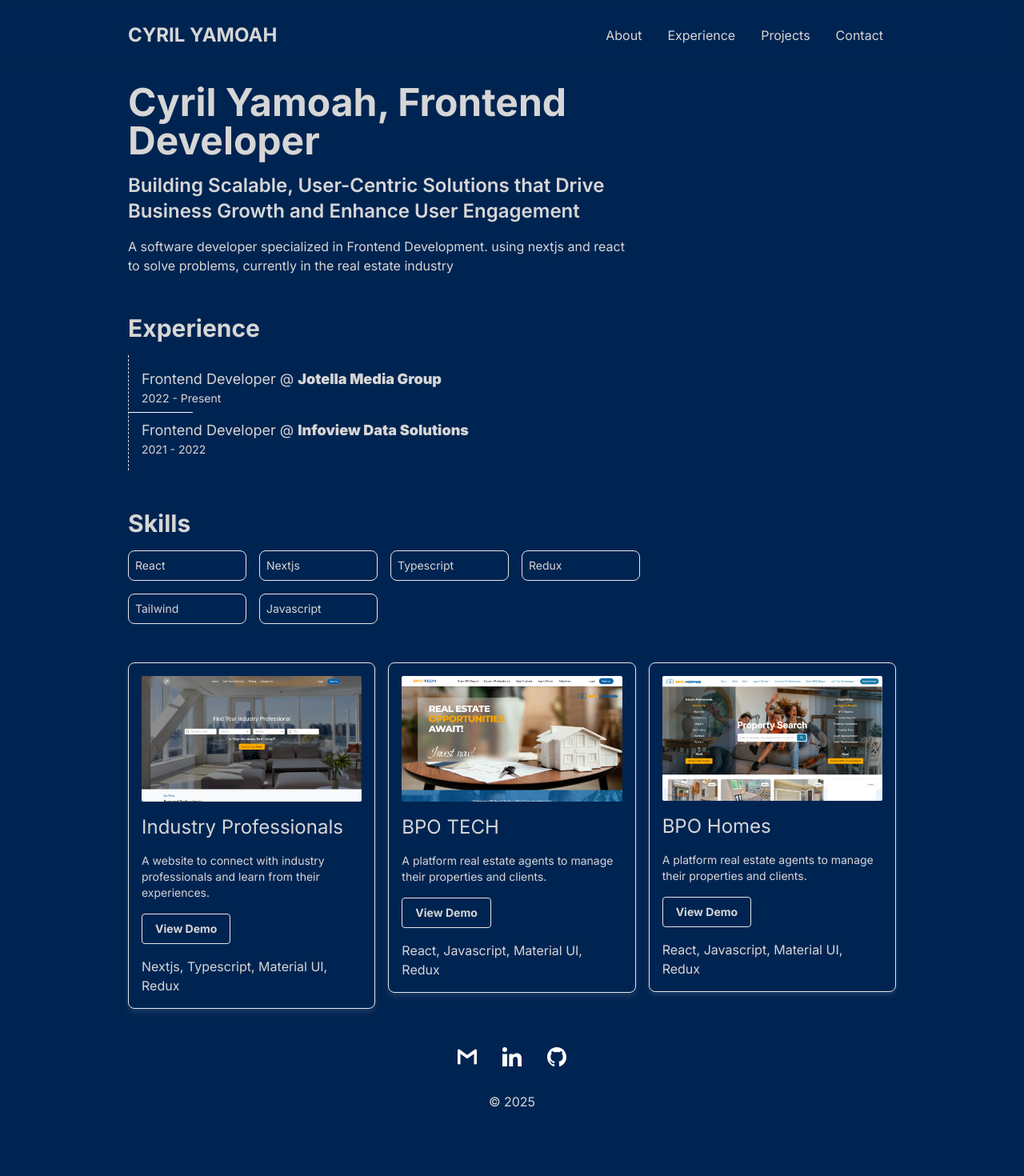
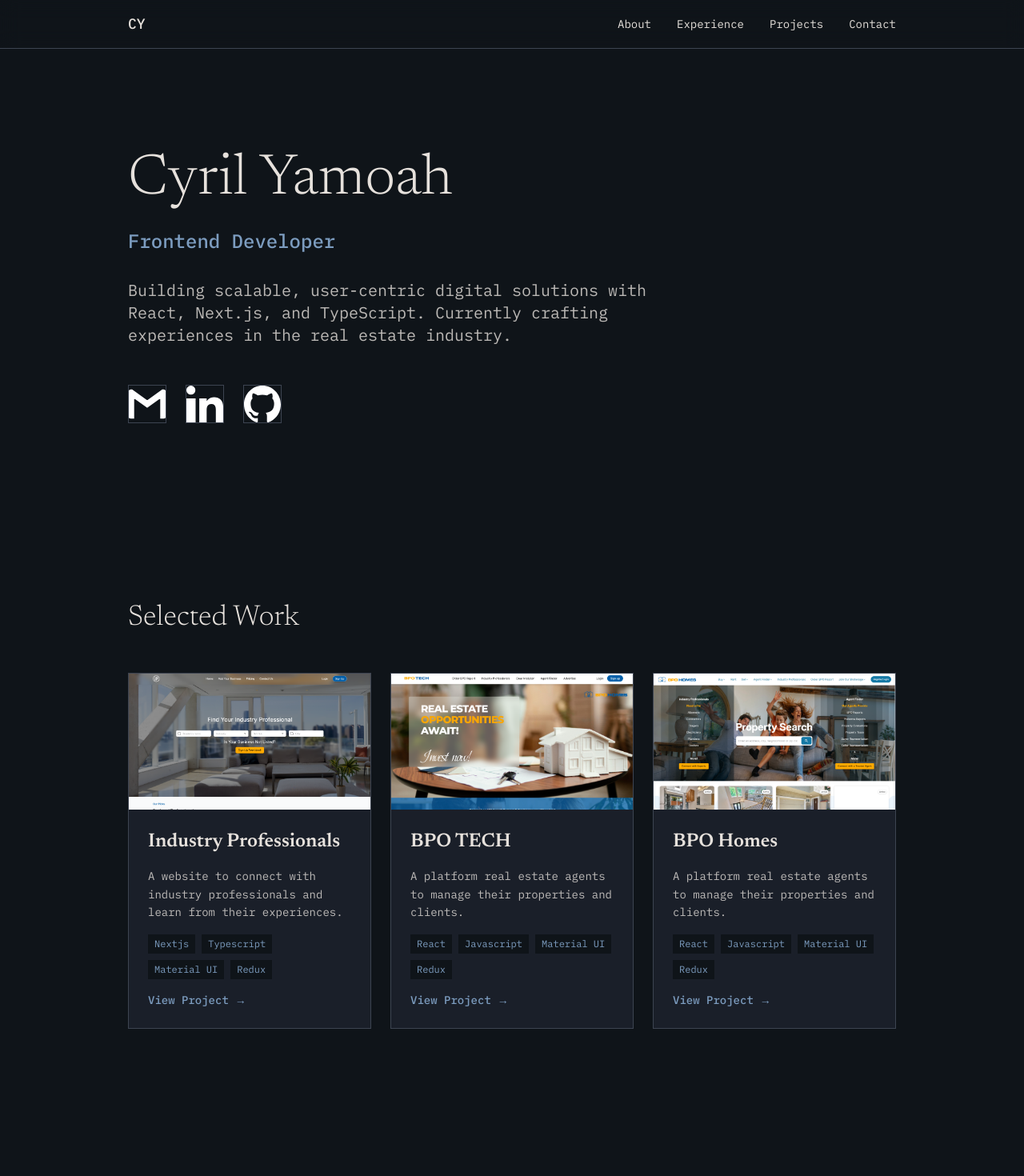
Before and after one commit to ceesiyamoah/porfolio, a Next.js app: page / in a window 1280 px wide. Shown: the top 1470 px of the page at 80% size. Before the commit the page ends 1405 px from the top, so only its background shows below. Built offline with nearby package versions, Linux system fonts and the light colour scheme.

Commit message:
nice one

```diff
--- a/app/globals.css
+++ b/app/globals.css
@@ -3,12 +3,16 @@
 @tailwind utilities;
 
 :root {
-	--background: #002451;
-	--foreground: #d6d6d6;
+	--background: #0f1419;
+	--foreground: #e6e1dc;
+	--accent: #7c9cbf;
+	--accent-dark: #5a7a9a;
+	--muted: #3d4451;
+	--card-bg: #1a1f29;
 }
 
 body {
 	color: var(--foreground);
 	background: var(--background);
-	font-family: Inter, Helvetica, sans-serif;
+	font-family: var(--font-ibm-plex-mono), monospace;
 }
--- a/app/layout.tsx
+++ b/app/layout.tsx
@@ -1,10 +1,17 @@
-import { Inter } from 'next/font/google';
+import { Newsreader, IBM_Plex_Mono } from 'next/font/google';
 import './globals.css';
 import { ReactNode } from 'react';
 
-const inter = Inter({
-	variable: '--font-inter',
+const newsreader = Newsreader({
+	variable: '--font-newsreader',
 	subsets: ['latin'],
+	weight: ['300', '400', '600', '700'],
+});
+
+const ibmPlexMono = IBM_Plex_Mono({
+	variable: '--font-ibm-plex-mono',
+	subsets: ['latin'],
+	weight: ['300', '400', '500', '600'],
 });
 
 export default function RootLayout({
@@ -14,7 +21,7 @@ export default function RootLayout({
 }>) {
 	return (
 		<html lang='en'>
-			<body className={`${inter.variable} antialiased scroll-smooth`}>{children}</body>
+			<body className={`${newsreader.variable} ${ibmPlexMono.variable} antialiased scroll-smooth`}>{children}</body>
 		</html>
 	);
 }
--- a/app/page.tsx
+++ b/app/page.tsx
@@ -69,95 +69,130 @@ const contactLinks = [
 
 export default function Home() {
 	return (
-		<div className='size-full'>
+		<div className='size-full relative'>
 			<Navbar />
-			<div className='p-4 md:px-40 space-y-12'>
-				<div className='space-y-4 lg:w-2/3 text md:text-left' id='about'>
-					<div className='space-y-4'>
-						<h1 className='text-xl md:text-5xl font-bold'>Cyril Yamoah, Frontend Developer</h1>
-						<h2 className='text-lg md:text-2xl font-semibold '>
-							Building Scalable, User-Centric Solutions that Drive Business Growth and Enhance User Engagement
-						</h2>
-					</div>
-					<p className=''>
-						A software developer specialized in Frontend Development. using nextjs and react to solve problems,
-						currently in the real estate industry
+
+			{/* Hero Section - Simple & Clean */}
+			<section className='py-24 md:py-32 px-4 md:px-40' id='about'>
+				<div className='max-w-4xl'>
+					<h1 className='text-5xl md:text-7xl font-light font-[family-name:var(--font-newsreader)] mb-6 leading-tight'>
+						Cyril Yamoah
+					</h1>
+					<p className='text-xl md:text-2xl text-[var(--accent)] mb-8 font-medium'>
+						Frontend Developer
 					</p>
-				</div>
-
-				<div className='space-y-4 lg:w-2/3' id='experience'>
-					<h2 className='text-xl md:text-3xl font-bold '>Experience</h2>
-					<div className='border-l space-y-4 relative border-dashed p-4'>
-						{experience.map((exp, ind) => (
-							<p
-								className={`relative flex flex-col ${
-									ind !== experience.length - 1
-										? 'before:block before:absolute before:bg-white before:w-20 before:h-[1px] before:-bottom-2 before:-left-4'
-										: ''
-								}`}
-								key={exp.company}
+					<p className='text-lg md:text-xl leading-relaxed mb-12 opacity-80 max-w-2xl'>
+						Building scalable, user-centric digital solutions with React, Next.js, and TypeScript.
+						Currently crafting experiences in the real estate industry.
+					</p>
+					<div className='flex gap-6'>
+						{contactLinks.map((link) => (
+							<Link
+								href={link.url}
+								className='w-12 h-12 flex items-center justify-center border border-[var(--muted)] hover:border-[var(--accent)] transition-colors'
+								key={link.url}
+								aria-label={link.url.includes('github') ? 'GitHub' : link.url.includes('linkedin') ? 'LinkedIn' : 'Email'}
 							>
-								<span className='text-lg'>
-									{exp.position} @ <span className='font-black '>{exp.company}</span>
-								</span>{' '}
-								<span className='text-sm'>{exp.date}</span>
-							</p>
+								{link.icon}
+							</Link>
 						))}
 					</div>
 				</div>
+			</section>
 
-				<div className='space-y-4 lg:w-2/3' id='skills'>
-					<h2 className='text-xl md:text-3xl font-bold'>Skills</h2>
-					<ul className='grid grid-cols-4 gap-4'>
-						{skills.map((skill) => (
-							<li key={skill} className='text-sm col-span-2 md:col-span-1 border p-2 rounded-lg'>
-								{skill}
-							</li>
-						))}
-					</ul>
-				</div>
-
-				<div className='grid grid-cols-3  gap-4 scroll-m-32' id='projects'>
-					{projects.map((project) => (
-						<ProjectCard {...project} key={project.title} />
+			{/* Projects */}
+			<section className='py-24 px-4 md:px-40' id='projects'>
+				<h2 className='text-3xl md:text-4xl font-[family-name:var(--font-newsreader)] font-light mb-12'>
+					Selected Work
+				</h2>
+				<div className='grid md:grid-cols-2 lg:grid-cols-3 gap-6'>
+					{projects.map((project, idx) => (
+						<ProjectCard {...project} key={project.title} index={idx} />
 					))}
 				</div>
+			</section>
 
-				<div className='flex justify-center items-center gap-8 ' id='contact'>
-					{contactLinks.map((link) => (
-						<Link href={link.url} className='w-6 block' key={link.url}>
-							{link.icon}
-						</Link>
+			{/* Experience */}
+			<section className='py-24 px-4 md:px-40' id='experience'>
+				<h2 className='text-3xl md:text-4xl font-[family-name:var(--font-newsreader)] font-light mb-12'>
+					Experience
+				</h2>
+				<div className='space-y-8 max-w-3xl'>
+					{experience.map((exp) => (
+						<div key={exp.company} className='border-l-2 border-[var(--accent)] pl-6'>
+							<h3 className='text-xl font-semibold mb-1'>{exp.position}</h3>
+							<p className='text-[var(--accent)] mb-2'>{exp.company}</p>
+							<p className='text-sm opacity-60'>{exp.date}</p>
+						</div>
 					))}
 				</div>
-			</div>
+			</section>
 
-			<div className='py-4 text-center'> &copy; {new Date().getFullYear()}</div>
+			{/* Skills */}
+			<section className='py-24 px-4 md:px-40' id='skills'>
+				<h2 className='text-3xl md:text-4xl font-[family-name:var(--font-newsreader)] font-light mb-12'>
+					Technologies
+				</h2>
+				<div className='flex flex-wrap gap-3 max-w-3xl'>
+					{skills.map((skill) => (
+						<span
+							key={skill}
+							className='px-4 py-2 bg-[var(--card-bg)] border border-[var(--muted)] text-sm'
+						>
+							{skill}
+						</span>
+					))}
+				</div>
+			</section>
+
+			{/* Footer */}
+			<footer className='py-12 px-4 md:px-40 border-t border-[var(--muted)]' id='contact'>
+				<p className='text-sm opacity-60'>
+					&copy; {new Date().getFullYear()} Cyril Yamoah
+				</p>
+			</footer>
 		</div>
 	);
 }
 
-const ProjectCard = (project: Project) => {
+const ProjectCard = (project: Project & { index: number }) => {
 	return (
-		<div className='col-span-3 md:col-span-1'>
-			<div className='w-full p-4 flex-col flex border rounded-lg gap-4  shadow-light transition-shadow duration-300'>
+		<article className='group bg-[var(--card-bg)] border border-[var(--muted)] overflow-hidden hover:border-[var(--accent)] transition-colors'>
+			<div className='relative overflow-hidden aspect-video'>
 				<Image
 					src={project.image}
-					alt='Industry Professionals'
+					alt={project.title}
 					width={1000}
 					height={1000}
-					className='rounded-sm w-full'
+					className='w-full h-full object-cover'
 					quality={100}
 					loading='lazy'
 				/>
-				<h4 className='text-bold text-2xl '>{project.title}</h4>
-				<p className='text-sm'>{project.description}</p>
-				<Link className=' font-bold py-2 px-4 rounded border w-fit text-sm' href={project.link} target='_blank'>
-					View Demo
+			</div>
+			<div className='p-6 space-y-4'>
+				<h3 className='text-2xl font-[family-name:var(--font-newsreader)] font-semibold'>
+					{project.title}
+				</h3>
+				<p className='text-sm opacity-80 leading-relaxed'>
+					{project.description}
+				</p>
+				<div className='flex flex-wrap gap-2'>
+					{project.tech.split(', ').map((tech) => (
+						<span key={tech} className='text-xs px-2 py-1 bg-[var(--background)] text-[var(--accent)]'>
+							{tech}
+						</span>
+					))}
+				</div>
+				<Link
+					href={project.link}
+					target='_blank'
+					className='inline-flex items-center gap-2 text-[var(--accent)] hover:text-[var(--foreground)] transition-colors text-sm font-medium'
+				>
+					<span>View Project</span>
+					<span>→</span>
 				</Link>
-				<p>{project.tech}</p>
 			</div>
-		</div>
+		</article>
 	);
 };
 
--- a/components/Navbar.tsx
+++ b/components/Navbar.tsx
@@ -5,11 +5,17 @@ import Link from 'next/link';
 
 const Navbar = () => {
 	return (
-		<nav className='p-4 md:px-40 flex items-center w-full justify-between  backdrop-blur-sm sticky top-0 z-10  bg-[foreground] '>
-			<h1 className='text-2xl font-bold  text-center'>CYRIL YAMOAH</h1>
-			<div className=' items-center gap-4 p-2 hidden md:flex'>
+		<nav className='p-4 md:px-40 flex items-center w-full justify-between backdrop-blur-md sticky top-0 z-50 border-b border-[var(--muted)] bg-[var(--background)]/90'>
+			<h1 className='text-lg font-medium'>
+				CY
+			</h1>
+			<div className='items-center gap-8 hidden md:flex'>
 				{navlinks.map((item) => (
-					<Link href={item.href} key={item.href} className='w-full rounded-lg p-2 text-center'>
+					<Link
+						href={item.href}
+						key={item.href}
+						className='text-sm hover:text-[var(--accent)] transition-colors'
+					>
 						{item.label}
 					</Link>
 				))}
```
Also changed, not shown: 2 other files (tests, documents, lock files or other folders).
